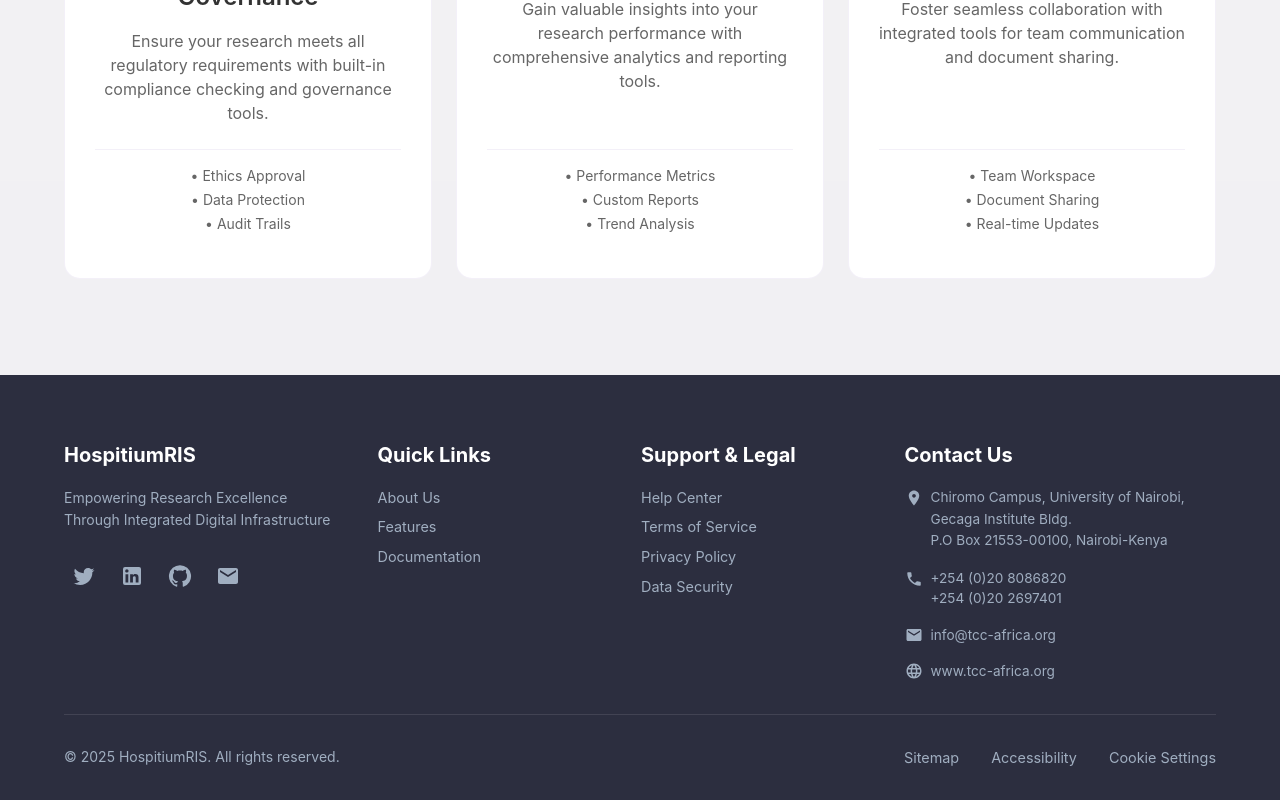
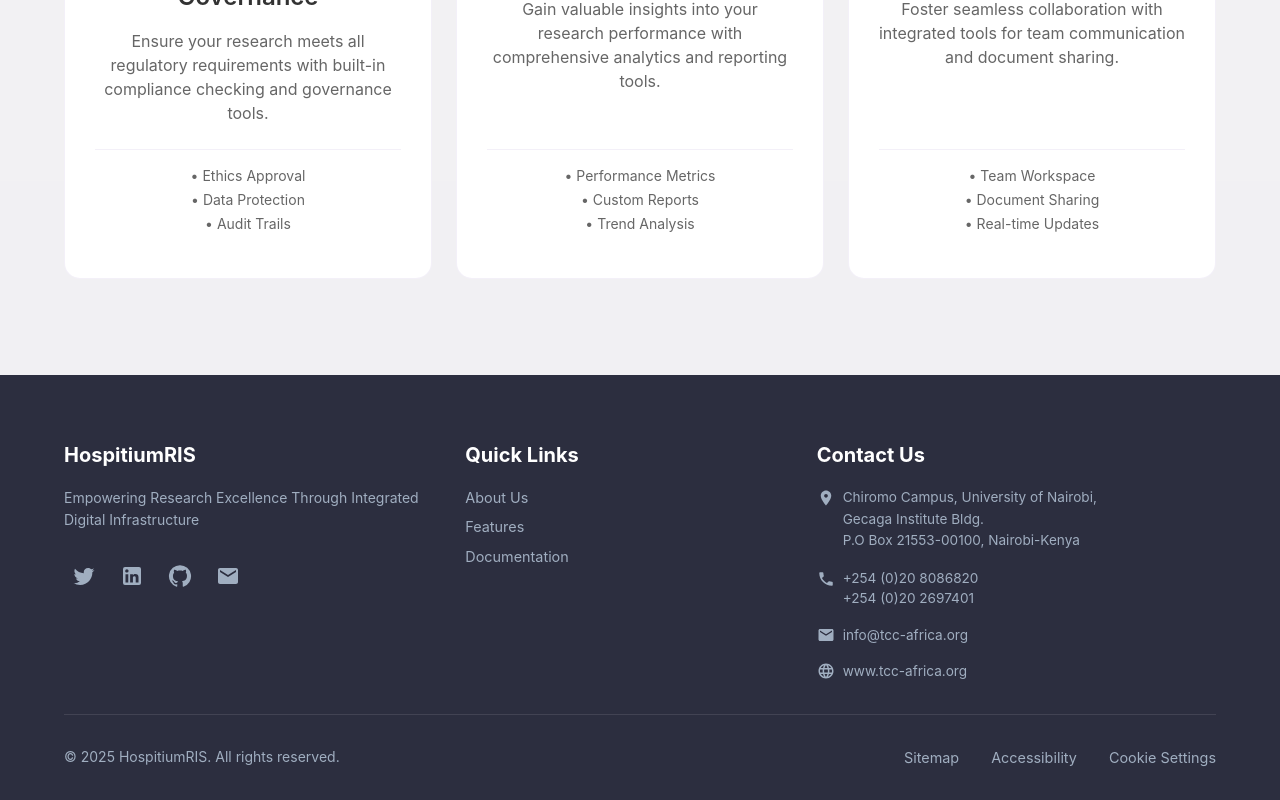
Before and after one commit to HospitiumRIS/HospitiumRIS, a Next.js app: page / in a window 1280 px wide. Shown: the part 1598-2398 px from the top of the page. Built offline with nearby package versions, Linux system fonts and the light colour scheme; no server answers.

Commit message:
Remove Support & Legal section from Footer

```diff
--- a/src/components/Footer.js
+++ b/src/components/Footer.js
@@ -31,12 +31,6 @@
 
   ];
 
-  const supportLinks = [
-    { name: 'Help Center', href: '#' },
-    { name: 'Terms of Service', href: '#' },
-    { name: 'Privacy Policy', href: '#' },
-    { name: 'Data Security', href: '#' },
-  ];
 
   const socialLinks = [
     { icon: <TwitterIcon />, name: 'Twitter', url: '#' },
@@ -150,43 +144,6 @@
               ))}
             </Box>
           </Box>
-
-          {/* Support & Legal */}
-          <Box sx={{ flex: '1 1 200px' }}>
-            <Typography
-              variant="h6"
-              sx={{
-                fontWeight: 'bold',
-                mb: 2,
-                color: 'white',
-              }}
-            >
-              Support & Legal
-            </Typography>
-            <Box>
-              {supportLinks.map((link) => (
-                <Link
-                  key={link.name}
-                  href={link.href}
-                  sx={{
-                    display: 'block',
-                    color: '#a0aec0',
-                    textDecoration: 'none',
-                    mb: 1,
-                    fontSize: '0.9rem',
-                    '&:hover': {
-                      color: theme.palette.primary.light,
-                      textDecoration: 'underline',
-                    },
-                    transition: 'color 0.3s ease',
-                  }}
-                >
-                  {link.name}
-                </Link>
-              ))}
-            </Box>
-          </Box>
-
 
 
           {/* Contact Us */}
```
